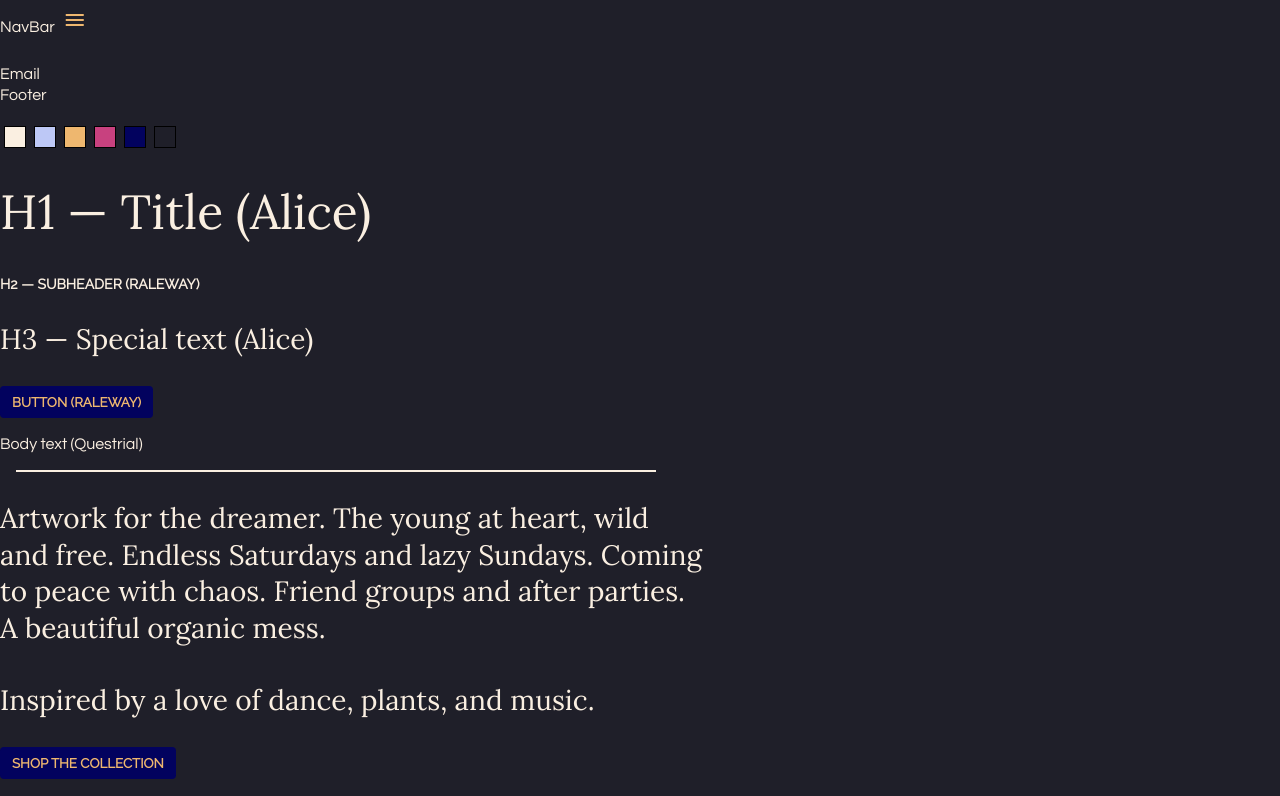
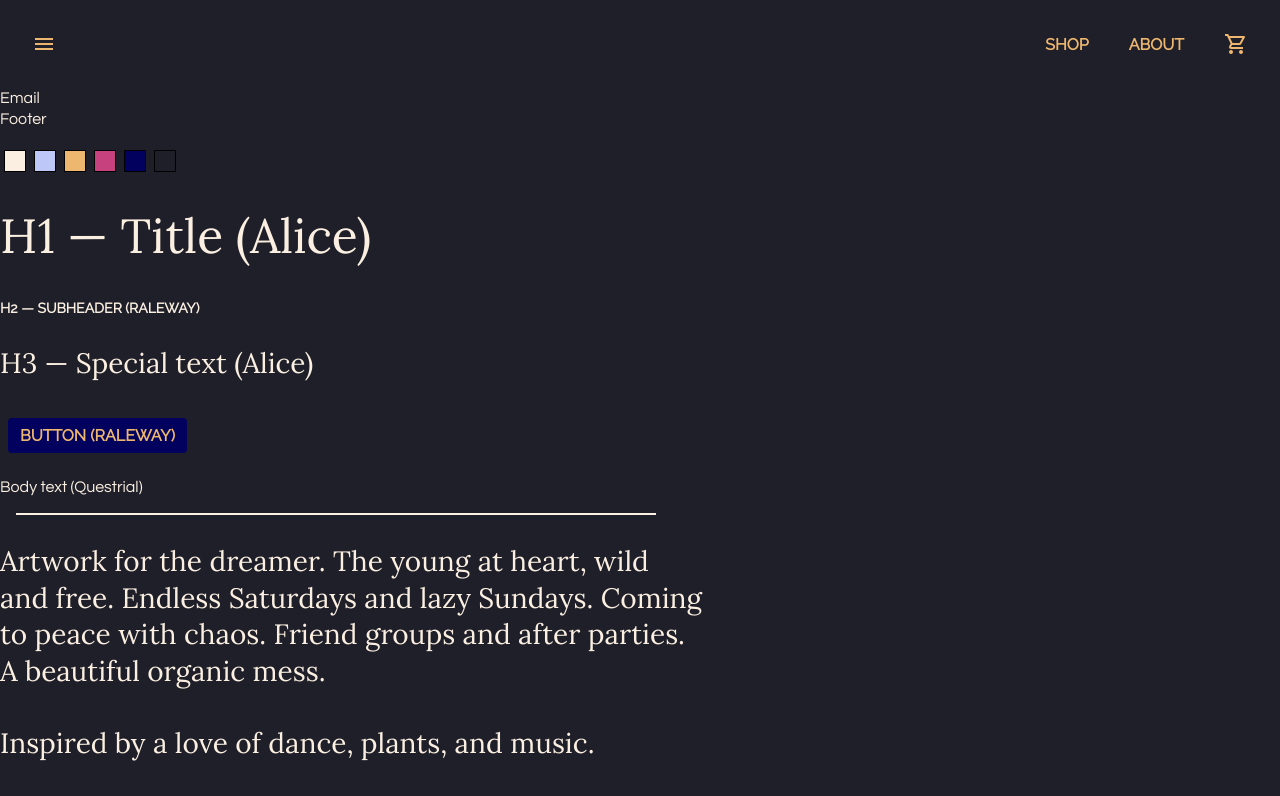
Before and after one commit to bonniezhou/bonnie-zhou-studio, a React (Create React App) app: page / in a window 1280 px wide. Shown: the top 796 px of the page. Built offline with nearby package versions, Linux system fonts and the light colour scheme; a web font is replaced by a local one.

Commit message:
Add MenuButton and fix NavBar

```diff
--- a/src/Components.js
+++ b/src/Components.js
@@ -40,6 +40,8 @@ function Components() {
 
 const Button = (text) => <button>{text}</button>
 
+const MenuButton = (text) => <button className='menuButton'>{text}</button>
+
 const IconButton = (icon) => <button className='iconButton material-icons'>{icon}</button>
 
 function Divider() {
@@ -48,4 +50,4 @@ function Divider() {
   );
 }
 
-export {Components, Button, IconButton, Divider};
+export {Components, Button, MenuButton, IconButton, Divider};
--- a/src/Components.scss
+++ b/src/Components.scss
@@ -53,11 +53,13 @@ h3 {
 button {
   cursor: pointer;
   padding: .5rem .75rem;
+  margin: .5rem;
   background: none;
   border: none;
   border-radius: .25rem;
   font-family: 'Raleway', 'Quicksand', sans-serif;
   font-weight: 600;
+  font-size: 1rem;
   text-transform: uppercase;
   color: $accent-orange;
   background-color: $dark-blue;
@@ -70,12 +72,15 @@ button {
   }
 }
 
+.menuButton {
+  background: none;
+}
+
 .iconButton {
-  font-family: 'Material Icons';
+  font-family: 'Material Icons Outlined';
   border-radius: 100%;
-  padding: .5rem;
+  padding: .75rem;
   background: none;
-  transition: background-color $short-animation-duration $standard-easing;
 
   &:hover {
     background-color: $accent-orange;
--- a/src/NavBar.css
+++ /dev/null
@@ -1,3 +0,0 @@
-.navBar {
-  height: 4rem;
-}
--- a/src/NavBar.js
+++ b/src/NavBar.js
@@ -1,11 +1,17 @@
-import './NavBar.css';
-import { IconButton } from './Components';
+import './NavBar.scss';
+import { IconButton, MenuButton } from './Components';
 
 function NavBar() {
   return (
     <div className='navBar'>
-      NavBar
-      {IconButton('menu')}
+      <div>
+        {IconButton('menu')}
+      </div>
+      <div>
+        {MenuButton('Shop')}
+        {MenuButton('About')}
+        {IconButton('shopping_cart')}
+      </div>
     </div>
   );
 }
--- /dev/null
+++ b/src/NavBar.scss
@@ -0,0 +1,12 @@
+.navBar {
+  box-sizing: border-box;
+  padding: .75rem;
+  display: flex;
+  align-items: center;
+  justify-content: space-between;
+
+  div {
+    display: flex;
+    align-items: center;
+  }
+}
```
